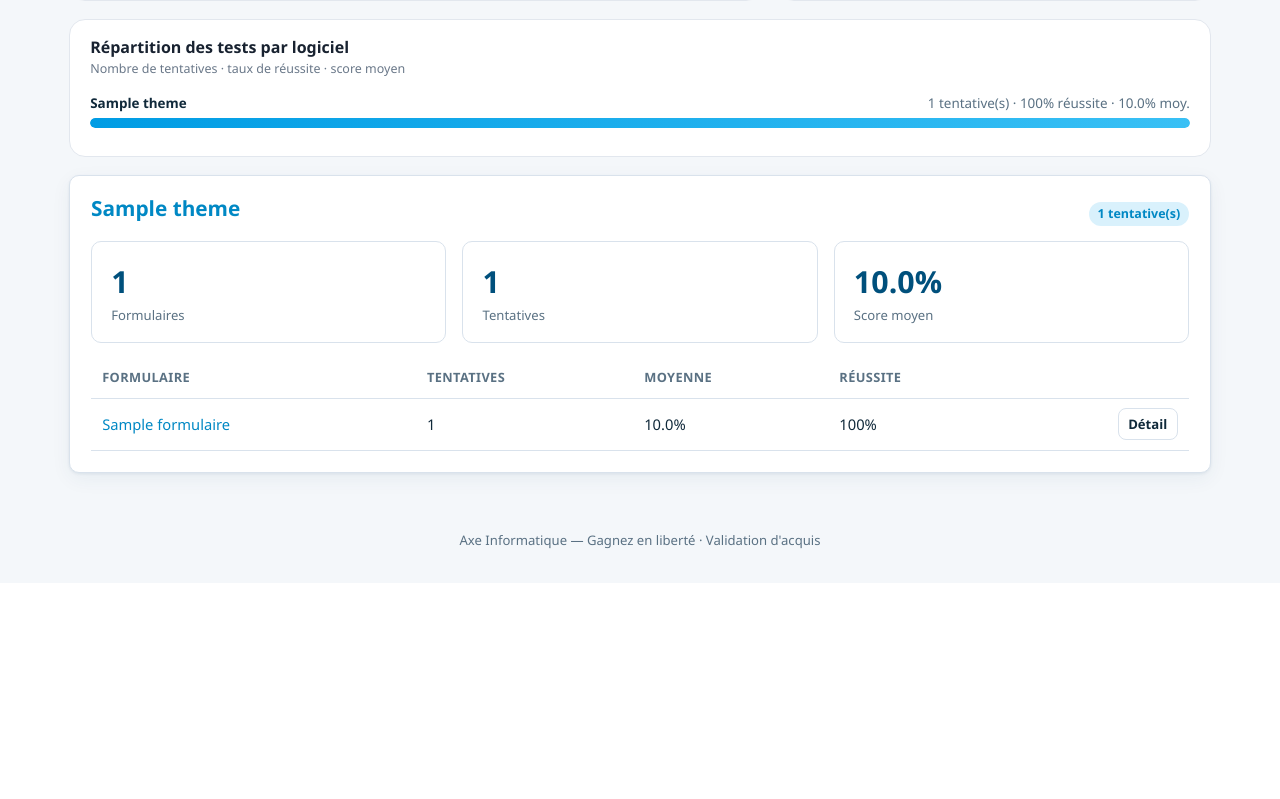
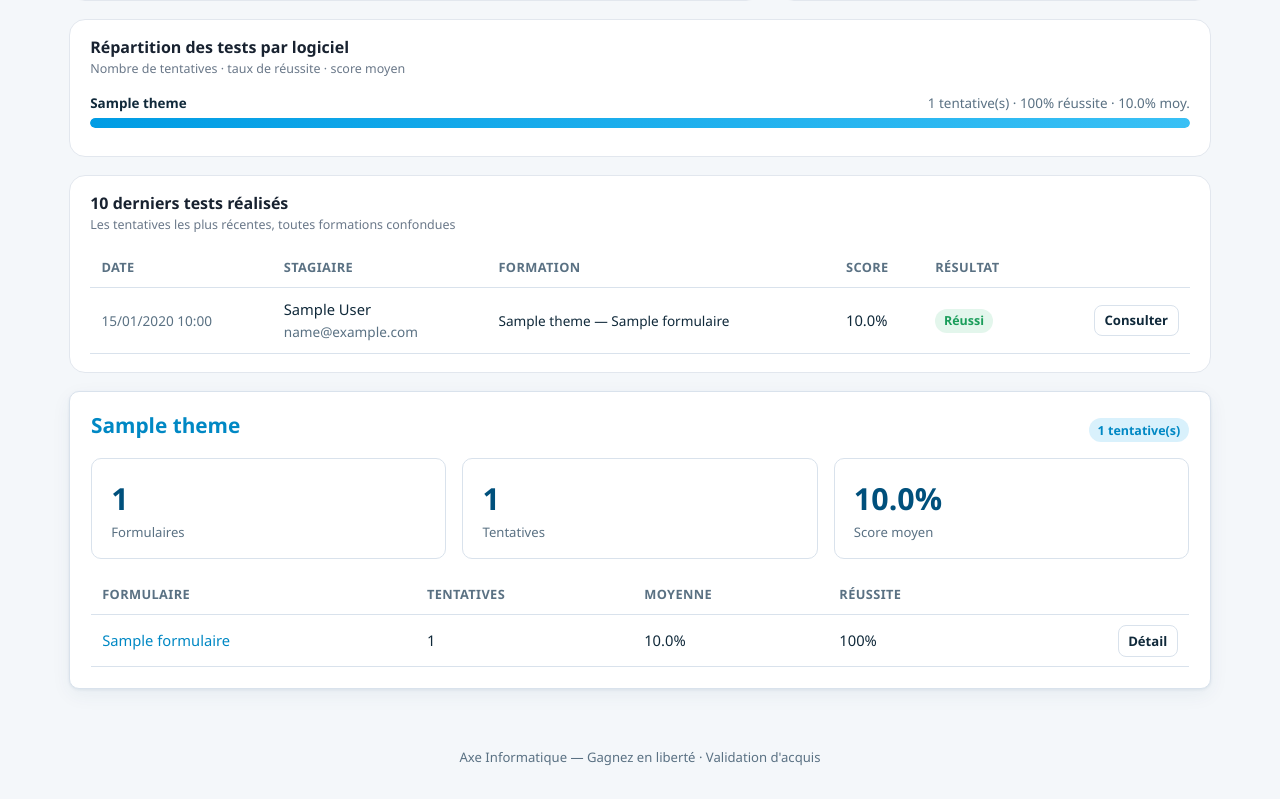
Before and after one commit to XMETRAL/validation_acquis_12002, a Flask app: page /statistiques/ in a window 1280 px wide. Shown: the part 550-1349 px from the top of the page. Before the commit the page ends 1099 px from the top, so only its background shows below. Run offline with Flask 3, Linux system fonts and the light colour scheme; a user stored in the database is signed in; tables that the repository leaves empty hold one stand-in row (values such as "Sample post").

Commit message:
Stats: section '10 derniers tests realises' sur la page d'ensemble
Tableau des 10 tentatives les plus recentes (date, stagiaire, formation,
score, resultat) avec lien vers le detail, toutes formations confondues.

Co-Authored-By: Claude Opus 4.8 <noreply@anthropic.com>
Claude-Session: https://claude.ai/code/session_01VknJh93knhha993CXzwTvH

```diff
--- a/blueprints/stats.py
+++ b/blueprints/stats.py
@@ -114,9 +114,12 @@ def overview():
          for p in per.values()),
         key=lambda x: x["count"], reverse=True)
     per_max = max((p["count"] for p in per_theme), default=0)
+    # 10 derniers tests réalisés (toutes formations confondues)
+    recents = sorted(attempts, key=lambda a: a.created_at, reverse=True)[:10]
     return render_template("stats/overview.html", data=data, kpis=kpis,
                            monthly=monthly, monthly_max=monthly_max,
-                           per_theme=per_theme, per_max=per_max)
+                           per_theme=per_theme, per_max=per_max,
+                           recents=recents)
 
 
 # --------------------------------------------------------------------------- #
--- a/templates/stats/overview.html
+++ b/templates/stats/overview.html
@@ -101,6 +101,28 @@
   {% endfor %}
 </div>
 {% endif %}
+
+{% if recents %}
+<div class="chartcard" style="margin-bottom:18px">
+  <h2>10 derniers tests réalisés</h2>
+  <div class="cap">Les tentatives les plus récentes, toutes formations confondues</div>
+  <table>
+    <thead><tr><th>Date</th><th>Stagiaire</th><th>Formation</th><th>Score</th><th>Résultat</th><th></th></tr></thead>
+    <tbody>
+      {% for a in recents %}
+      <tr>
+        <td class="small muted">{{ a.created_at.strftime('%d/%m/%Y %H:%M') }}</td>
+        <td>{{ a.full_name }}<br><span class="small muted">{{ a.email }}</span></td>
+        <td class="small">{{ a.formulaire.theme.name }} — {{ a.formulaire.title }}</td>
+        <td>{{ a.score }}%</td>
+        <td>{% if a.passed %}<span class="badge ok">Réussi</span>{% else %}<span class="badge ko">Échec</span>{% endif %}</td>
+        <td style="text-align:right"><a class="btn btn-ghost btn-sm" href="{{ url_for('stats.attempt_detail', attempt_id=a.id) }}">Consulter</a></td>
+      </tr>
+      {% endfor %}
+    </tbody>
+  </table>
+</div>
+{% endif %}
 {% endif %}
 
 {% if not data %}
```
